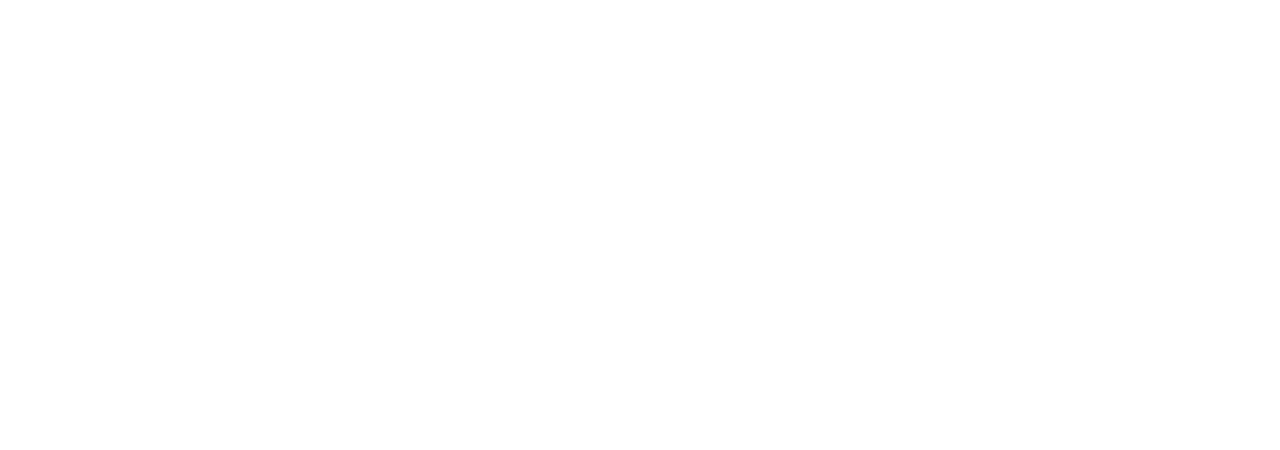
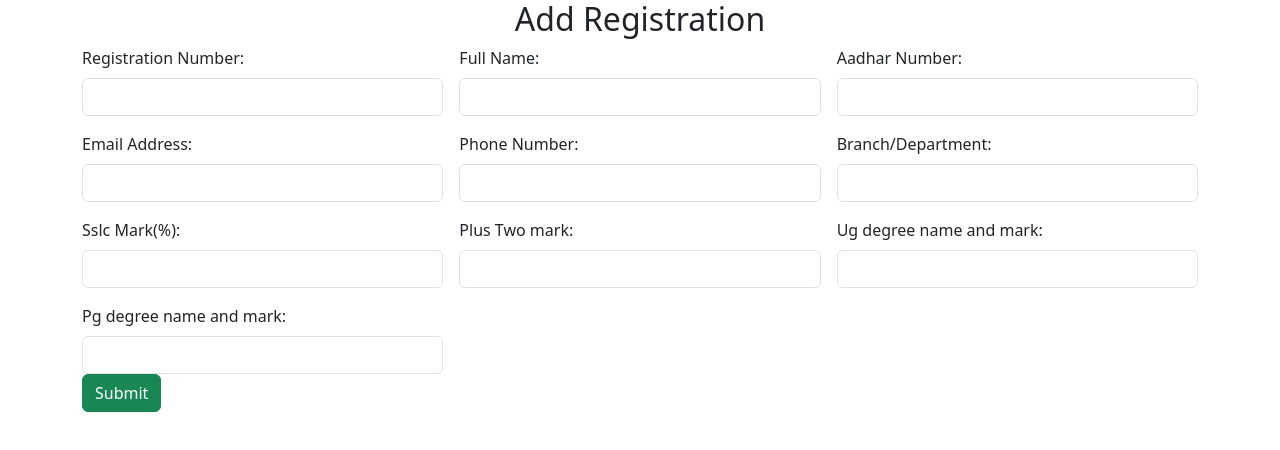
Before and after one commit to sajana-46/campusplacement-react-app, a React (Vite) app: page / in a window 1280 px wide. Shown: the top 450 px of the page. Built offline with nearby package versions, Linux system fonts and the light colour scheme.

Commit message:
Add registration component added

```diff
--- a/src/App.jsx
+++ b/src/App.jsx
@@ -3,12 +3,14 @@
 import viteLogo from './assets/vite.svg'
 import heroImg from './assets/hero.png'
 import './App.css'
+import AddRegistration from './components/AddRegistration'
 
 function App() {
   const [count, setCount] = useState(0)
 
   return (
     <>
+    <AddRegistration/>
 
     </>
   )
--- /dev/null
+++ b/src/components/AddRegistration.jsx
@@ -0,0 +1,67 @@
+import React from 'react'
+
+const AddRegistration = () => {
+  return (
+    <div>
+        <div className="container">
+            <div className="row">
+                <div className="col col-12 col-sm-12 col-md-12 col-lg-12 col-xl-12 col-xxl-12">
+                    <h2 className="text-center">Add Registration</h2>
+
+                    <div className="row g-3">
+                        <div className="col col-12 col-sm-6 col-md-6 col-lg-4 col-xl-4 col-xxl-4">
+                            <label htmlFor="" className="form-label">Registration Number:</label>
+                            <input type="number" className="form-control" />
+                        </div>
+                        <div className="col col-12 col-sm-6 col-md-6 col-lg-4 col-xl-4 col-xxl-4">
+                            <label htmlFor="" className="form-label">Full Name:</label>
+                            <input type="text" className="form-control" />
+                        </div>
+                        <div className="col col-12 col-sm-6 col-md-6 col-lg-4 col-xl-4 col-xxl-4">
+                            <label htmlFor="" className="form-label">Aadhar Number:</label>
+                            <input type="number" className="form-control" />
+                        </div>
+                        <div className="col col-12 col-sm-6 col-md-6 col-lg-4 col-xl-4 col-xxl-4">
+                            <label htmlFor="" className="form-label">Email Address:</label>
+                            <input type="email" className="form-control" />
+
+                        </div>
+                        <div className="col col-12 col-sm-6 col-md-6 col-lg-4 col-xl-4 col-xxl-4">
+                            <label htmlFor="" className="form-label">Phone Number:</label>
+                            <input type="number" className="form-control" />
+
+                        </div>
+                        <div className="col col-12 col-sm-6 col-md-6 col-lg-4 col-xl-4 col-xxl-4">
+                            <label htmlFor="" className="form-label">Branch/Department:</label>
+                            <input type="text" className="form-control" />
+                        </div>
+                        <div className="col col-12 col-sm-6 col-md-6 col-lg-4 col-xl-4 col-xxl-4">
+                            <label htmlFor="" className="form-label">Sslc Mark(%):</label>
+                            <input type="number" className="form-control" />
+                        </div>
+                        <div className="col col-12 col-sm-6 col-md-6 col-lg-4 col-xl-4 col-xxl-4">
+                            <label htmlFor="" className="form-label">Plus Two mark:</label>
+                            <input type="number" className="form-control" />
+                        </div>
+                        <div className="col col-12 col-sm-6 col-md-6 col-lg-4 col-xl-4 col-xxl-4">
+                            <label htmlFor="" className="form-label">Ug degree name and mark:</label>
+                            <input type="text" className="form-control" />
+                        </div>
+                        <div className="col col-12 col-sm-6 col-md-6 col-lg-4 col-xl-4 col-xxl-4">
+                            <label htmlFor="" className="form-label">Pg degree name and mark:</label>
+                           <input type="text" className="form-control" />
+                        </div>
+
+                    </div>
+                    <div className="col col-12 col-sm-6 col-md-6 col-lg-4 col-xl-4 col-xxl-4">
+                            <button className="btn btn-success">Submit</button>
+                        </div>
+                </div>
+            </div>
+        </div>
+
+    </div>
+  )
+}
+
+export default AddRegistration
```
